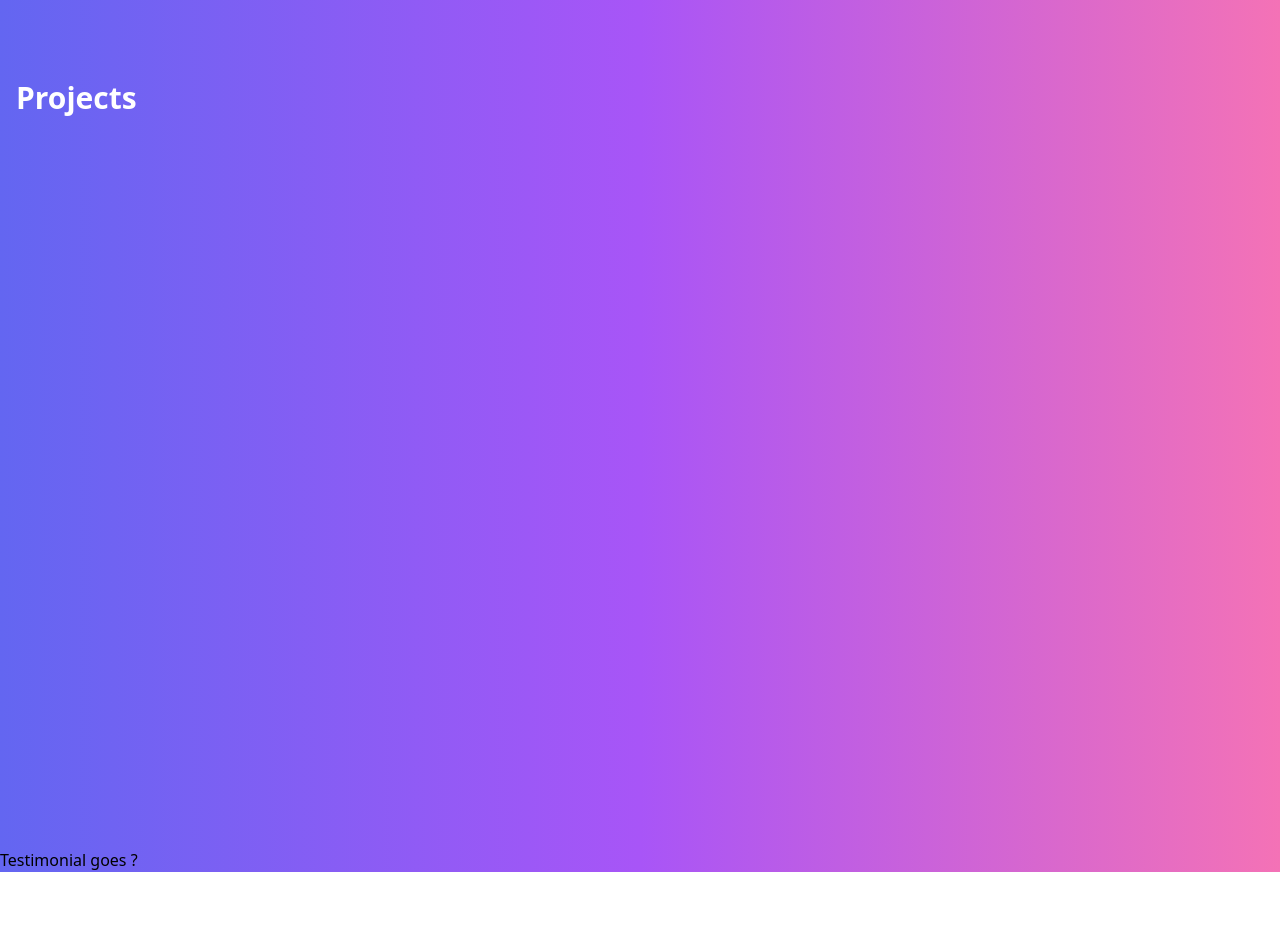
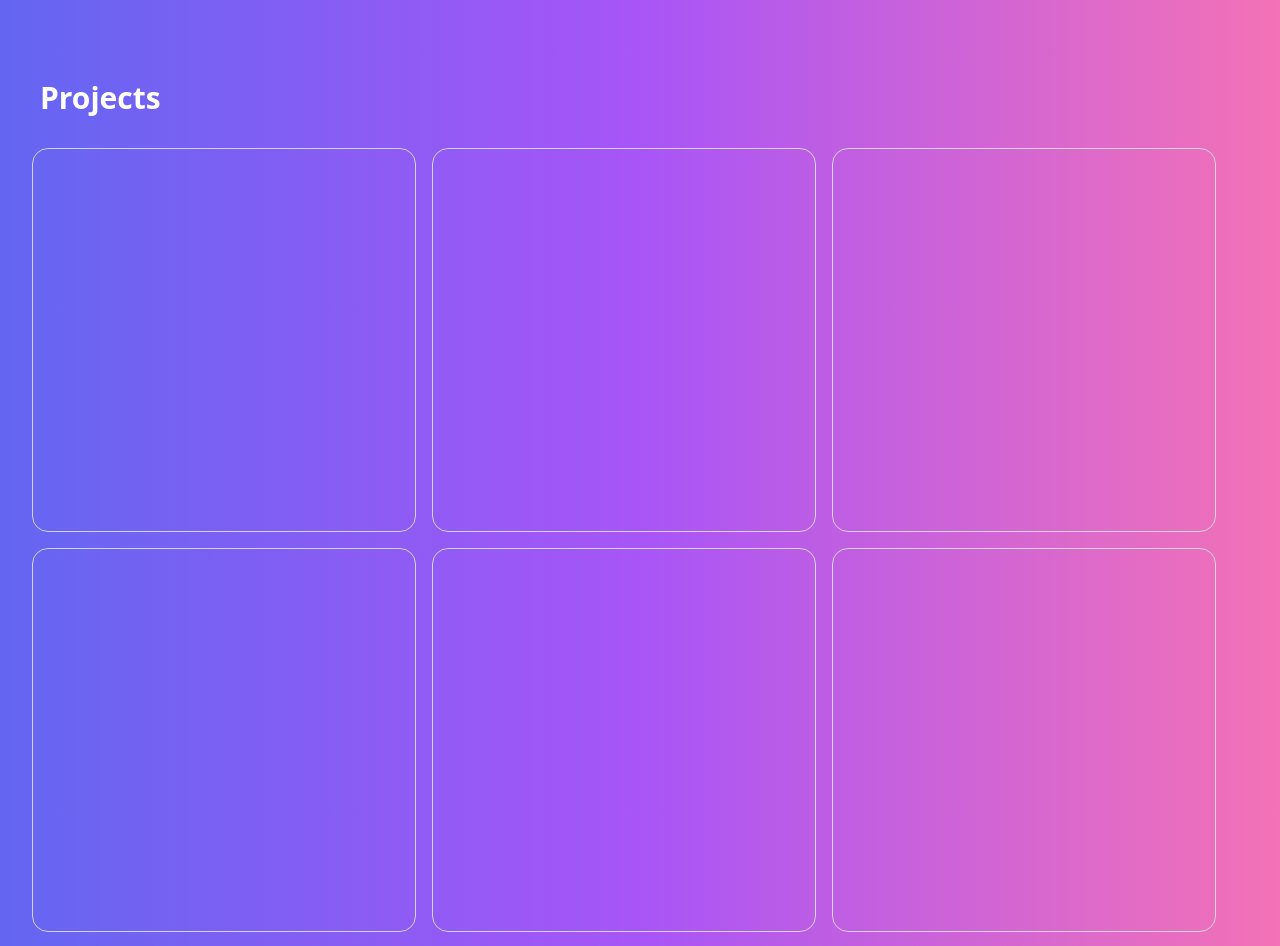
Before and after one commit to Bishesh58/portfolio, a Next.js app: page / in a window 1280 px wide. Shown: the part 1220-2166 px from the top of the page. Before the commit the page ends 2092 px from the top, so only its background shows below. Built offline with nearby package versions, Linux system fonts and the light colour scheme.

Commit message:
added project layout

```diff
--- /dev/null
+++ b/components/Card.js
@@ -0,0 +1,10 @@
+
+function Card() {
+  return (
+    <div className="border w-96 h-96 m-2 rounded-2xl border-gray-300">
+
+    </div>
+  )
+}
+
+export default Card
--- a/components/Projects.js
+++ b/components/Projects.js
@@ -1,10 +1,20 @@
-
+import Card from './Card'
 
 function Projects() {
   return (
     <div className="min-h-screen text-white p-4">
-      <div className="">
-        <h1 className="py-4 text-3xl font-bold">Projects</h1>
+      <div className="flex flex-col">
+        <h1 className="py-4 px-6 text-3xl font-bold">Projects</h1>
+        <div className="flex flex-wrap p-2">
+          <Card/>
+          <Card/>
+          <Card/>
+          <Card/>
+          <Card/>
+          <Card/>
+          <Card/>
+          <Card/>
+        </div>
       </div>
     </div>
   )
```
